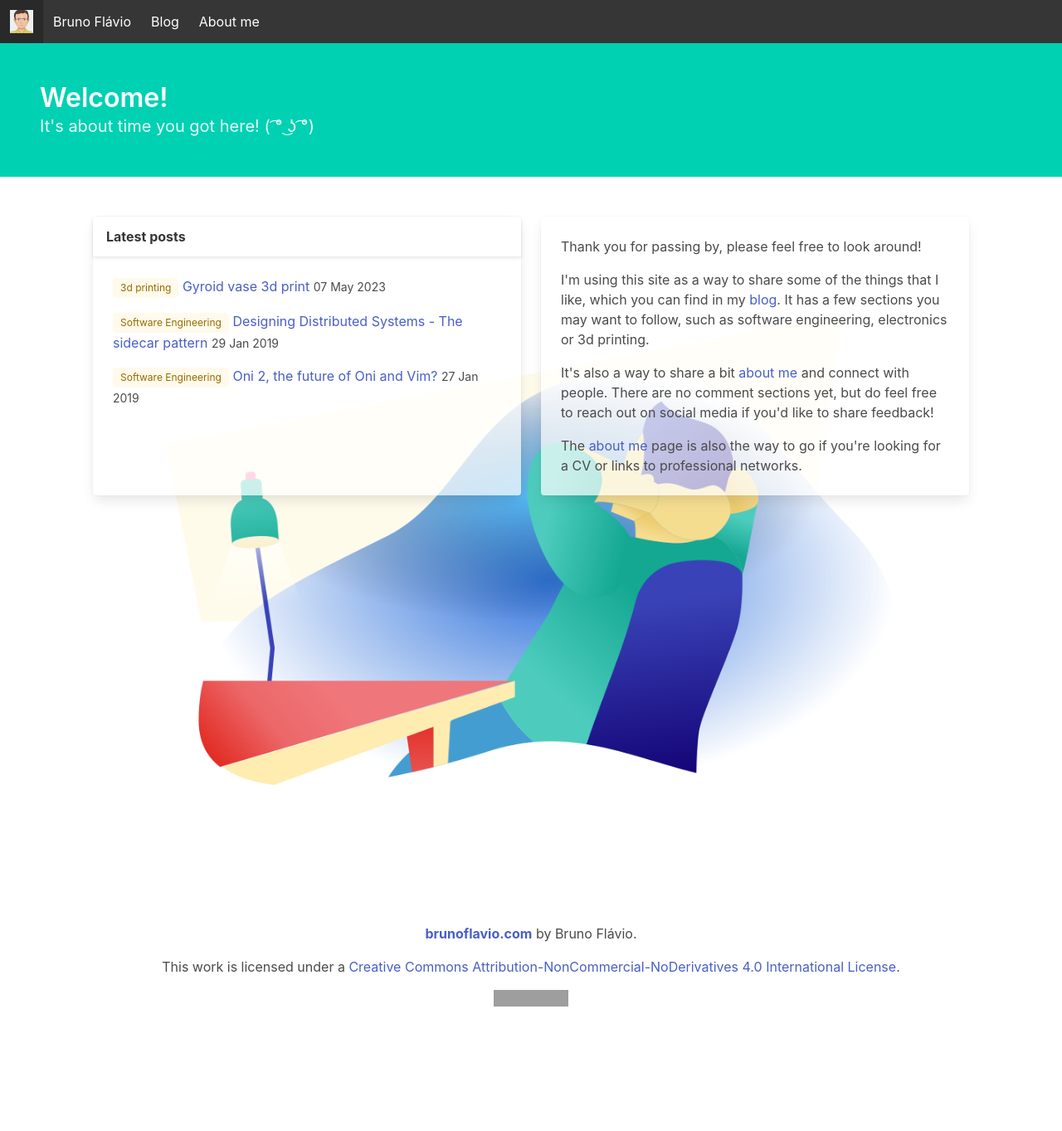
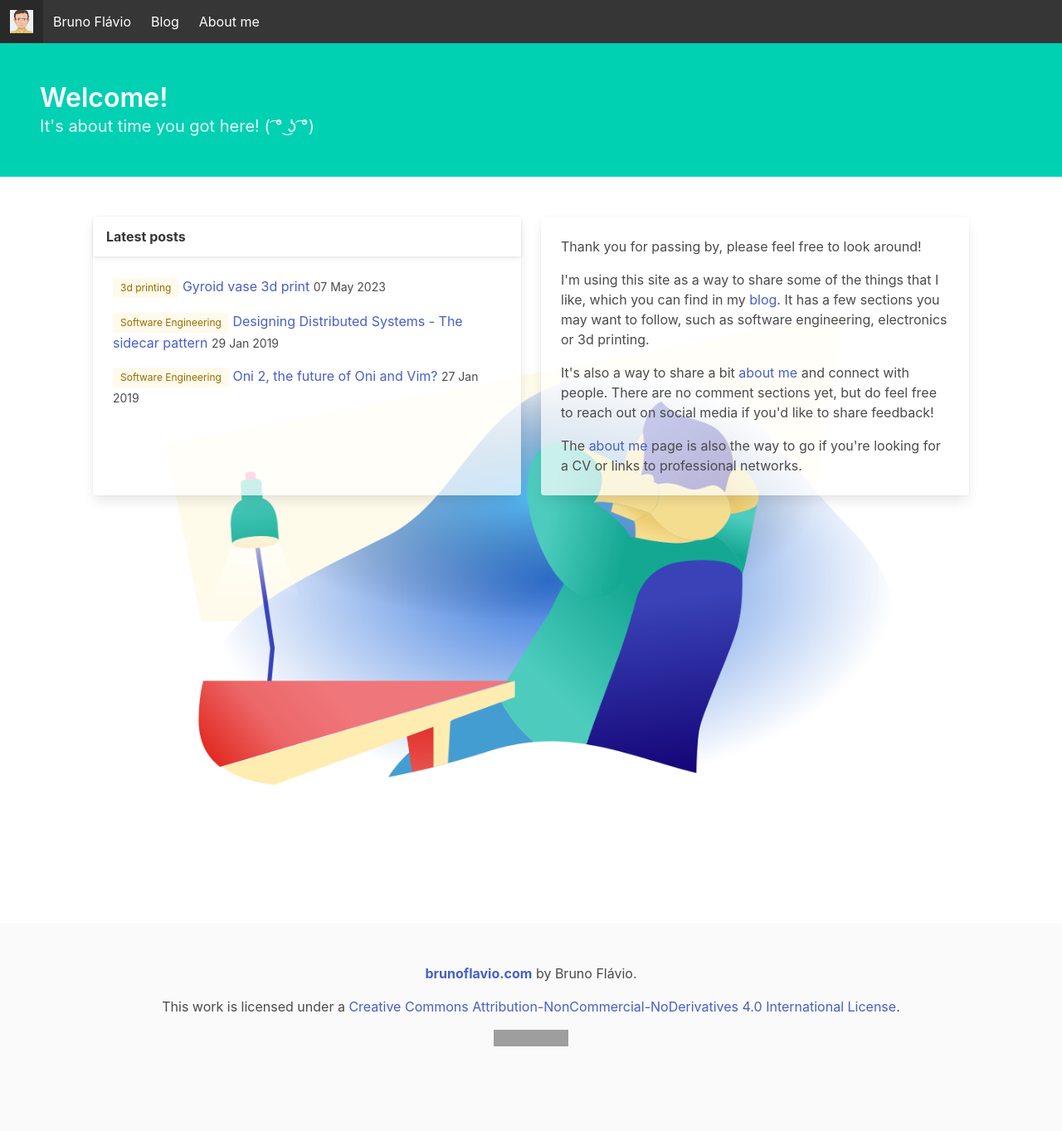
Before and after one commit to brunoflavio-com/brunoflavio-com.github.io, a Jekyll site: the page built from index.html, in a window 1280 px wide. Shown: the whole page at 83% size. Built offline with Jekyll 4.4.1, drawn with Linux system fonts in a browser that asks for light colours; before the commit the page ends 1219 px from its top, so only the background shows below that; grey boxes are pictures that could not be loaded.

Commit message:
Fix footer class typo (#25)

```diff
--- a/_includes/footer.html
+++ b/_includes/footer.html
@@ -1,4 +1,4 @@
-<footer class="footer`">
+<footer class="footer">
     <div class="content has-text-centered">
         <p>
             <strong><a href="https://brunoflavio.com">brunoflavio.com</a></strong> by Bruno Flávio.
```
